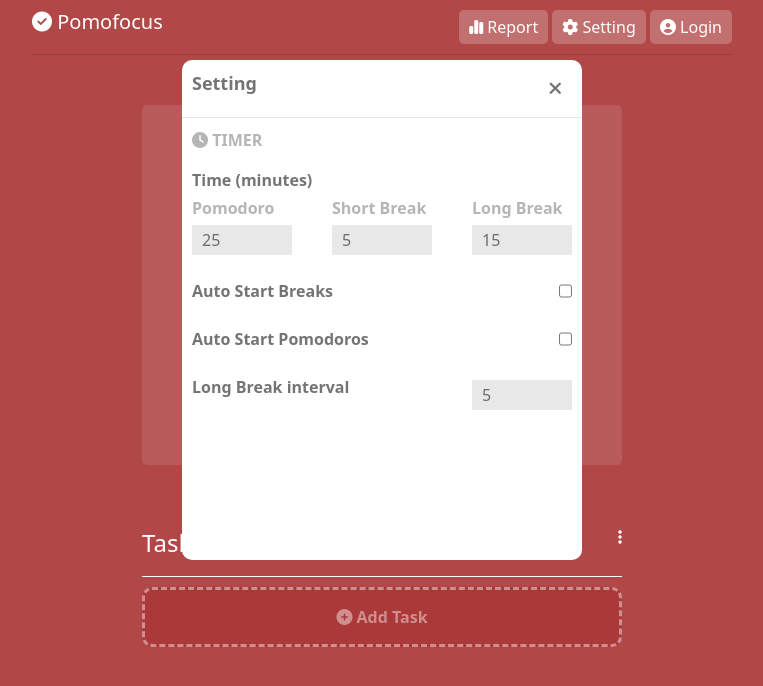
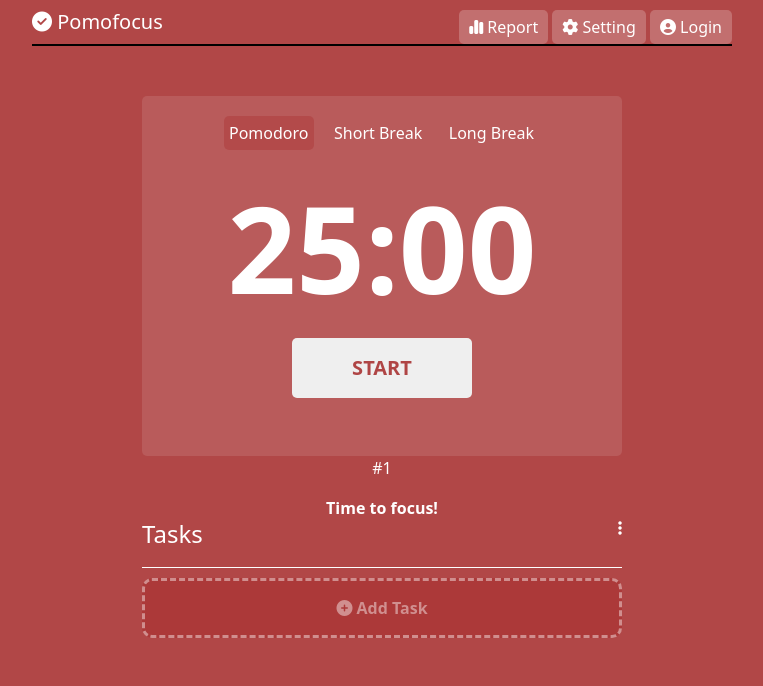
Before and after one commit to CrisWorld/todoproject, a PHP site: page / in a window 1280 px wide. Shown: the top 686 px of the page, without its empty margins (258-1021 px from the left). Run offline with PHP 8.4, Linux system fonts and the light colour scheme.

Commit message:
new update

```diff
--- a/handle.js
+++ b/handle.js
@@ -54,7 +54,7 @@
     const minutes = Math.floor((futureTime - currentTime)/60000);
     const seconds = Math.floor(((futureTime - currentTime) % 60000)/1000);
     btn.innerHTML = "Pause";
-    let progress = document.getElementById("progress-bar");
+    let progress = document.getElementById("navbar-separate1");
     timer.render(minutes, seconds, percent, {time, progress});
     var myTimer = setInterval(() => {
         currentTime+=1000;
--- a/index.html
+++ b/index.html
@@ -7,141 +7,7 @@
     <link href="https://cdn.jsdelivr.net/npm/bootstrap@5.3.0/dist/css/bootstrap.min.css" rel="stylesheet">
     <script src="https://cdn.jsdelivr.net/npm/bootstrap@5.3.0/dist/js/bootstrap.bundle.min.js"></script>
     <link rel="stylesheet" href="https://cdnjs.cloudflare.com/ajax/libs/font-awesome/6.4.0/css/all.min.css">
-    <style>
-        body{
-            background-color: rgba(165, 42, 42, 0.864);
-        }
-        .main{
-            position: relative;
-        }
-        .header{
-            color: white;
-            display: flex;
-            width: 700px;
-            margin: 0 auto;
-            justify-content: space-between;
-            margin-top: 10px;
-        }
-        .header button{
-            color: white;
-            border: none;
-            background-color: rgba(255, 255, 255, 0.216);
-            border-radius: 5px;
-            padding: 5px 10px;
-        }
-        .navbar-separate1 {
-            width: 700px;
-            border-bottom: 1px solid rgba(0, 0, 0, 0.15);
-            padding-top: 10px;
-            margin: 0 auto;
-        }
-        .navbar-separate2 {
-            width: 480px;
-            border-bottom: 1px solid white;
-            padding-top: 10px;
-            margin: 0 auto;
-        }
-
-
-        .container{
-            background-color: rgba(255, 255, 255, 0.104);
-            width: 480px;
-            height: 360px;
-            margin-top: 50px;
-            border-radius: 5px;
-            text-align: center;
-        }
-        .navbar{
-            margin: 0 70px;
-            padding-top: 20px;
-        }
-        .nav-item{
-            border: none;
-            color: white;
-            background-color: rgba(255, 255, 255, 0);
-        }
-        .time{
-            color: white;
-            font-size: 120px;
-            font-weight: 700;
-        }
-        .btn-start{
-            border: none;
-            font-size: 20px;
-            font-weight: 700;
-            padding: 15px 60px;
-            border-radius: 5px;
-            color:rgba(165, 42, 42, 0.864);
-        }
-
-
-        .footer{
-            text-align: center;
-            color: white;
-            width: 480px;
-            margin: 0 auto;
-        }
-        .footer-task{
-            display: flex;
-            justify-content: space-between;
-        }
-        .task{
-            text-align: center;
-            margin-top: 10px;
-
-        }
-        .btn-add-task{
-            background-color: rgba(165, 42, 42, 0.46);
-            border: 3px dashed rgba(255, 255, 255, 0.436);
-            color: rgba(255, 255, 255, 0.436);
-            width: 480px;
-            height: 60px;
-            border-radius: 10px;
-        }
-
-
-
-        .form-setting{
-            background-color: white;
-            width: 400px;
-            height: 500px;
-            position: absolute;
-            z-index: 1;
-            top: 0;
-            margin: 50px 150px;
-            border-radius: 10px;
-            /* display: none; */
-        }
-        .form-head{
-            display: flex;
-            justify-content: space-between;
-            margin: 10px;
-        }
-        .form-head, .form-head button{
-            font-size: 18px;
-        }
-        .form-separate{
-            border-bottom: 1px solid #33333321;
-        }
-        .form-time{
-            font-weight: 700;
-            margin: 10px;
-        }
-        .color1{
-            color: #3333335c;
-        }
-        .color2{
-            color: #333333ae;
-        }
-        .input-set-time{
-            width: 100px;
-            margin-top: 5px;
-            border: none;
-            background-color:#3333331c;
-            height: 30px;
-            padding-left: 10px;
-        }
-    </style>
+    <link rel="stylesheet" href="style.css">
 </head>
 <body>
     <div class="main">
@@ -153,7 +19,7 @@
                 <button><i class="fa-solid fa-circle-user"></i> Login</button>
             </div>
 
-            <form action="" class="form-setting">
+            <form action="" class="form-setting" style="display: none">
                 <div class="form-head color2">
                     <b>Setting</b>
                     <button><i class="fa-solid fa-xmark color2"></i></button>
@@ -192,17 +58,17 @@
                 </div>
             </form>
         </div>
-        <div class="navbar-separate1"></div>
+        <div class="navbar-separate1" id="navbar-separate1"></div>
         <div class="container">
             <nav class="navbar">
                 <button class="nav-item" style="background-color:rgba(165, 42, 42, 0.326); border-radius: 5px; font-weight: 500; padding: 5px;">Pomodoro</button>
                 <button class="nav-item">Short Break</button>
                 <button class="nav-item">Long Break</button>
             </nav>
-            <div class="time">
+            <div class="time" id="time">
                 25:00
             </div>
-            <button class="btn-start">START</button>
+            <button class="btn-start" id="btn-start">START</button>
         </div>
         <div class="footer">
             <p>#1</p>
@@ -217,7 +83,9 @@
             <button class="btn-add-task"><b><i class="fa-solid fa-circle-plus"></i> Add Task</b></button>
         </div>
     </div>
-
-
+    <script src="handle.js"></script>
+    <script>
+         document.getElementById("btn-start").onclick = timer.startCount.bind(this,{currentTime: 0,futureTime: 120000, percent: 0,selector: "time", selectorbtn: "btn-start"});
+    </script>
 </body>
 </html>
--- a/style.css
+++ b/style.css
@@ -1,70 +1,132 @@
-html,body{
-    margin: 0;
-    height: 100%;
-    width: 100%;
-    background-color: rgb(186, 73, 73);
+body{
+    background-color: rgba(165, 42, 42, 0.864);
+}
+.main{
+    position: relative;
+}
+.header{
+    color: white;
     display: flex;
-    justify-content: center;
-    align-items: center;
+    width: 700px;
+    margin: 0 auto;
+    justify-content: space-between;
+    margin-top: 10px;
 }
-ul,a{
-    list-style: none;
-    text-decoration: none;
+.header button{
+    color: white;
+    border: none;
+    background-color: rgba(255, 255, 255, 0.216);
+    border-radius: 5px;
+    padding: 5px 10px;
 }
-.progress-bar{
+.navbar-separate1 {
+    width: 700px;
     height: 2px;
-    width: 90%;
+    margin: 0 auto;
     background: rgb(255,255,255);
     background: linear-gradient(90deg, rgba(255,255,255,1) 0%, rgba(0,0,0,1) 0%);
-    transition: 0.5s !important;
 }
-.options{
-    display: flex;
-    justify-content: center;
-    gap: 30px;
+.navbar-separate2 {
+    width: 480px;
+    border-bottom: 1px solid white;
+    padding-top: 10px;
+    margin: 0 auto;
 }
-.opt-button{
-    background-color: #3f243a44;
-    padding: 10px;
-    border-radius: 10px;
-    cursor: pointer;
+
+
+.container{
+    background-color: rgba(255, 255, 255, 0.104);
+    width: 480px;
+    height: 360px;
+    margin-top: 50px;
+    border-radius: 5px;
+    text-align: center;
 }
-.opt-button:hover{
-    background-color: #3f1d38c2;
+.navbar{
+    margin: 0 70px;
+    padding-top: 20px;
 }
-.box{
-    width: 500px;
-    height: 360px;
-    padding: 30px;
-    background-color: rgb(186, 86, 86);
-    border-radius: 20px;
+.nav-item{
+    border: none;
     color: white;
-    box-shadow: rgb(120, 55, 55) 0px 7px 29px 0px;
-}
-.time-cover,.start-cover,.progress-cover{
-    display: flex;
-    justify-content: center;
-    align-items: center;
-}
-.time-cover,.start-cover{
-    margin: 40px 0 40px 0;
+    background-color: rgba(255, 255, 255, 0);
 }
 .time{
-    font-size: 100px;
+    color: white;
+    font-size: 120px;
     font-weight: 700;
 }
-.start-cover button{
-    width: 150px;
-    height: 70px;
-    outline: none;
+.btn-start{
     border: none;
-    border-radius: 10px;
-    cursor: pointer;
-    color: rgb(186, 73, 73);
     font-size: 20px;
     font-weight: 700;
-    text-transform: uppercase;
+    padding: 15px 60px;
+    border-radius: 5px;
+    color:rgba(165, 42, 42, 0.864);
 }
-.start-cover button:hover{
-    background-color: #d3d3d3cd;
+
+
+.footer{
+    text-align: center;
+    color: white;
+    width: 480px;
+    margin: 0 auto;
 }
+.footer-task{
+    display: flex;
+    justify-content: space-between;
+}
+.task{
+    text-align: center;
+    margin-top: 10px;
+
+}
+.btn-add-task{
+    background-color: rgba(165, 42, 42, 0.46);
+    border: 3px dashed rgba(255, 255, 255, 0.436);
+    color: rgba(255, 255, 255, 0.436);
+    width: 480px;
+    height: 60px;
+    border-radius: 10px;
+}
+
+.form-setting{
+    background-color: white;
+    width: 400px;
+    height: 500px;
+    position: absolute;
+    z-index: 1;
+    top: 0;
+    margin: 50px 150px;
+    border-radius: 10px;
+    /* display: none; */
+}
+.form-head{
+    display: flex;
+    justify-content: space-between;
+    margin: 10px;
+}
+.form-head, .form-head button{
+    font-size: 18px;
+}
+.form-separate{
+    border-bottom: 1px solid #33333321;
+}
+.form-time{
+    font-weight: 700;
+    margin: 10px;
+}
+.color1{
+    color: #3333335c;
+}
+.color2{
+    color: #333333ae;
+}
+.input-set-time{
+    width: 100px;
+    margin-top: 5px;
+    border: none;
+    background-color:#3333331c;
+    height: 30px;
+    padding-left: 10px;
+}
```
